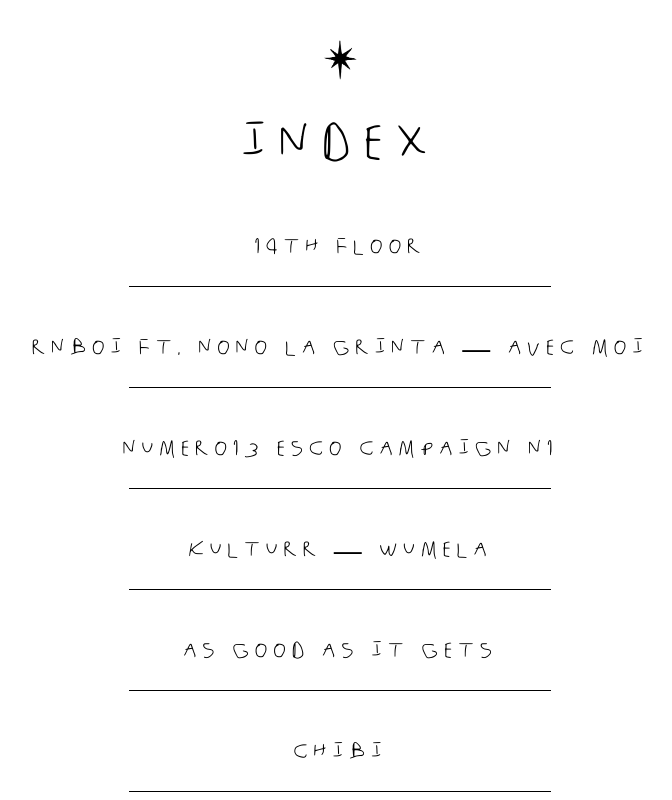
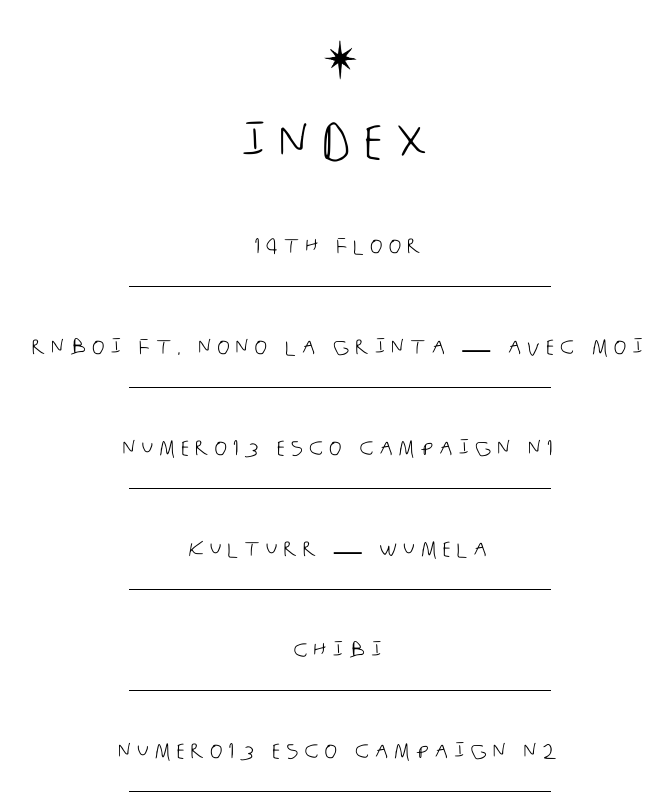
Before and after one commit to martinguilloux/my-portfolio, a Next.js app: page /works in a window 1280 px wide. Shown: the top 800 px of the page, without its empty margins (300-972 px from the left). Built offline with nearby package versions, Linux system fonts and the light colour scheme.

Commit message:
Ue works page

```diff
--- a/app/works/page.tsx
+++ b/app/works/page.tsx
@@ -15,7 +15,6 @@
   { title: "RNBOI FT. NONO LA GRINTA — AVEC MOI", href: "/project-7" },
   { title: "NUMERO13 ESCO CAMPAIGN N1", href: "/project-4" },
   { title: "KULTURR — WUMELA", href: "/project-1" },
-  { title: "AS GOOD AS IT GETS", href: "/project-3" },
   { title: "CHIBI", href: "/project-6" },
   { title: "NUMERO13 ESCO CAMPAIGN N2", href: "/project-10" },
   { title: "SAFIAN — TAKE IT SLOW", href: "/project-2" },
```
